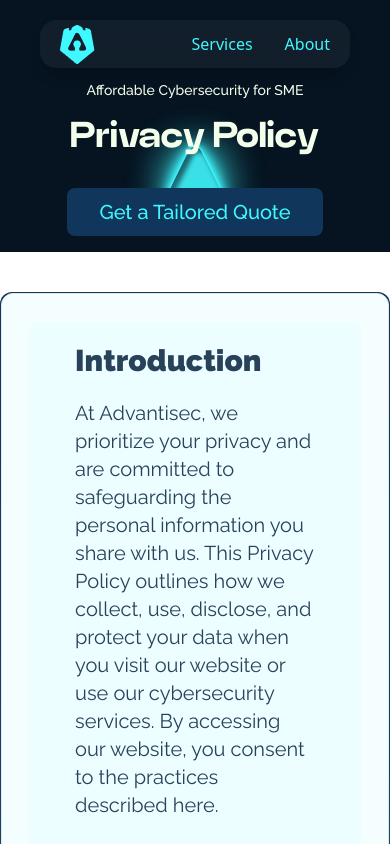
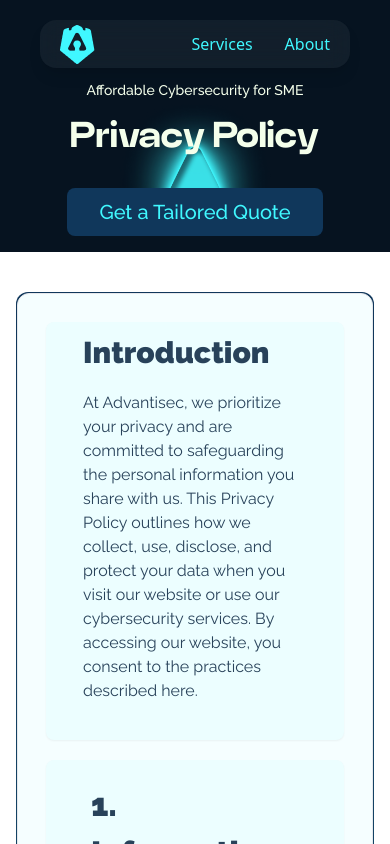
Before and after one commit to Danimoz/advantisec, a Next.js app: page /policies in a window 390 px wide. Shown: the top 844 px of the page. Built offline with nearby package versions, Linux system fonts and the light colour scheme.

Commit message:
ft: mobile view

```diff
--- a/src/app/policies/page.tsx
+++ b/src/app/policies/page.tsx
@@ -15,14 +15,14 @@
       />
 
       <section className="py-10 md:py-14 lg:py-20 xl:py-28 bg-white">
-        <GradientBorderCard className='container mx-auto' cardClassName='bg-[#f5feff] p-5 md:p-10' gradientDirection='down'>
+        <GradientBorderCard className='md:container md:mx-auto mx-4' cardClassName='bg-[#f5feff] p-5 md:p-10' gradientDirection='down'>
           <CardContent className="p-2 md:p-5">
-            <Card className="bg-[#ecfeff] p-5 md:p-10 border-transparent">
+            <Card className="bg-[#ecfeff] p-3 md:p-10 border-transparent">
               <CardContent className="text-[#28425a] space-y-5">
                 <h1 className="text-3xl md:text-5xl font-bold">
                   Introduction
                 </h1>
-                <p className="text-xl">
+                <p className="text-base md:text-xl">
                   At Advantisec, we prioritize your privacy and are committed to safeguarding the personal information you share with us. This Privacy Policy outlines how we collect, use, disclose, and protect your data when you visit our website or use our cybersecurity services. By accessing our website, you consent to the practices described here.
                 </p>
               </CardContent>
--- a/src/app/terms/page.tsx
+++ b/src/app/terms/page.tsx
@@ -15,8 +15,8 @@
       />
 
       <section className="py-10 md:py-14 lg:py-20 xl:py-28 bg-white">
-        <GradientBorderCard className='container mx-auto' cardClassName='bg-[#f5feff] p-5 md:p-10' gradientDirection='down'>
-          <CardContent className="p-5">
+        <GradientBorderCard className='md:container md:mx-auto mx-4' cardClassName='bg-[#f5feff] p-5 md:p-10' gradientDirection='down'>
+          <CardContent className="p-1.5 md:p-5">
             <div className="mt-5 space-y-5">
               {terms.map((policy) => (
                 <Card key={policy.id} className="bg-[#ecfeff] p-5 md:p-10 border-transparent">
```
